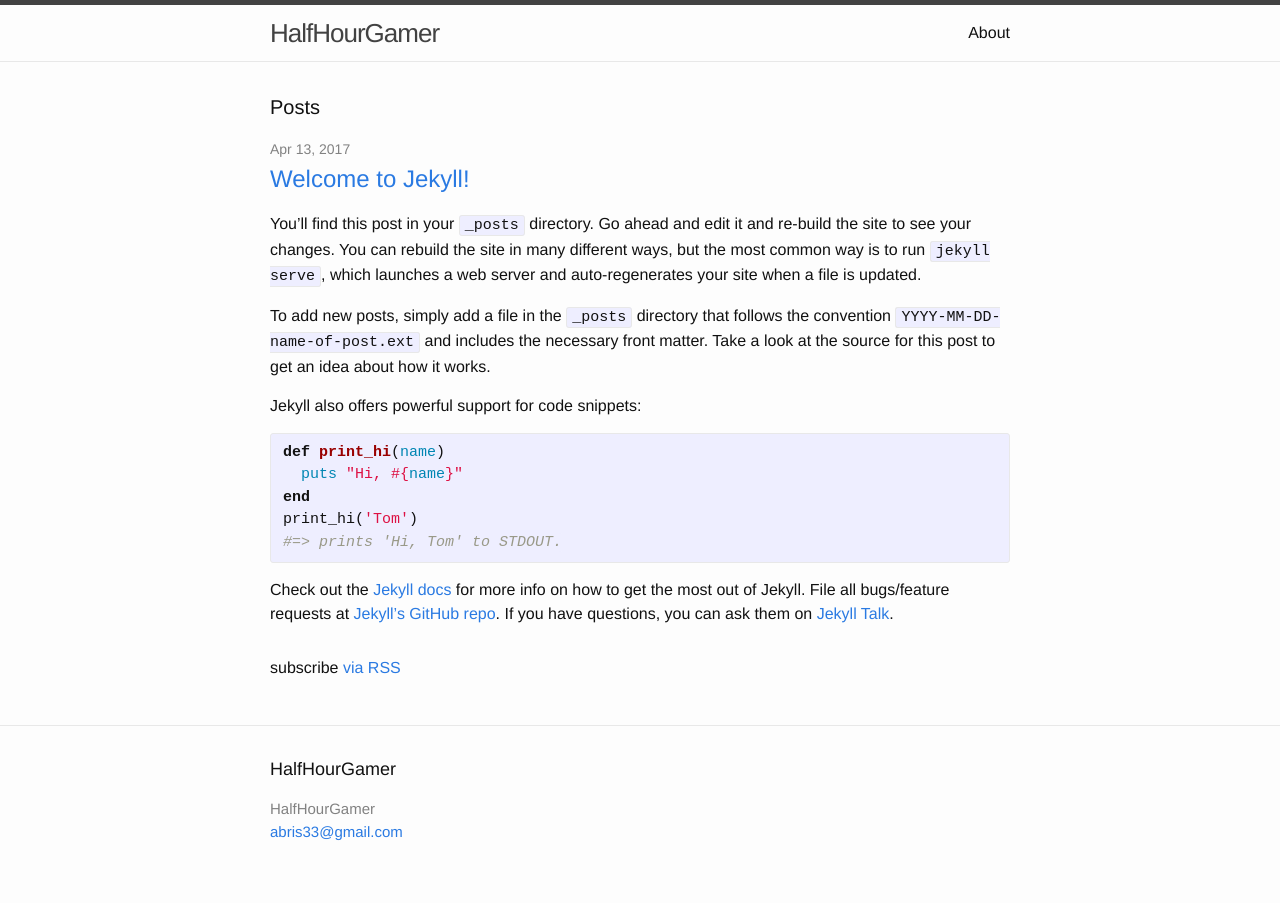
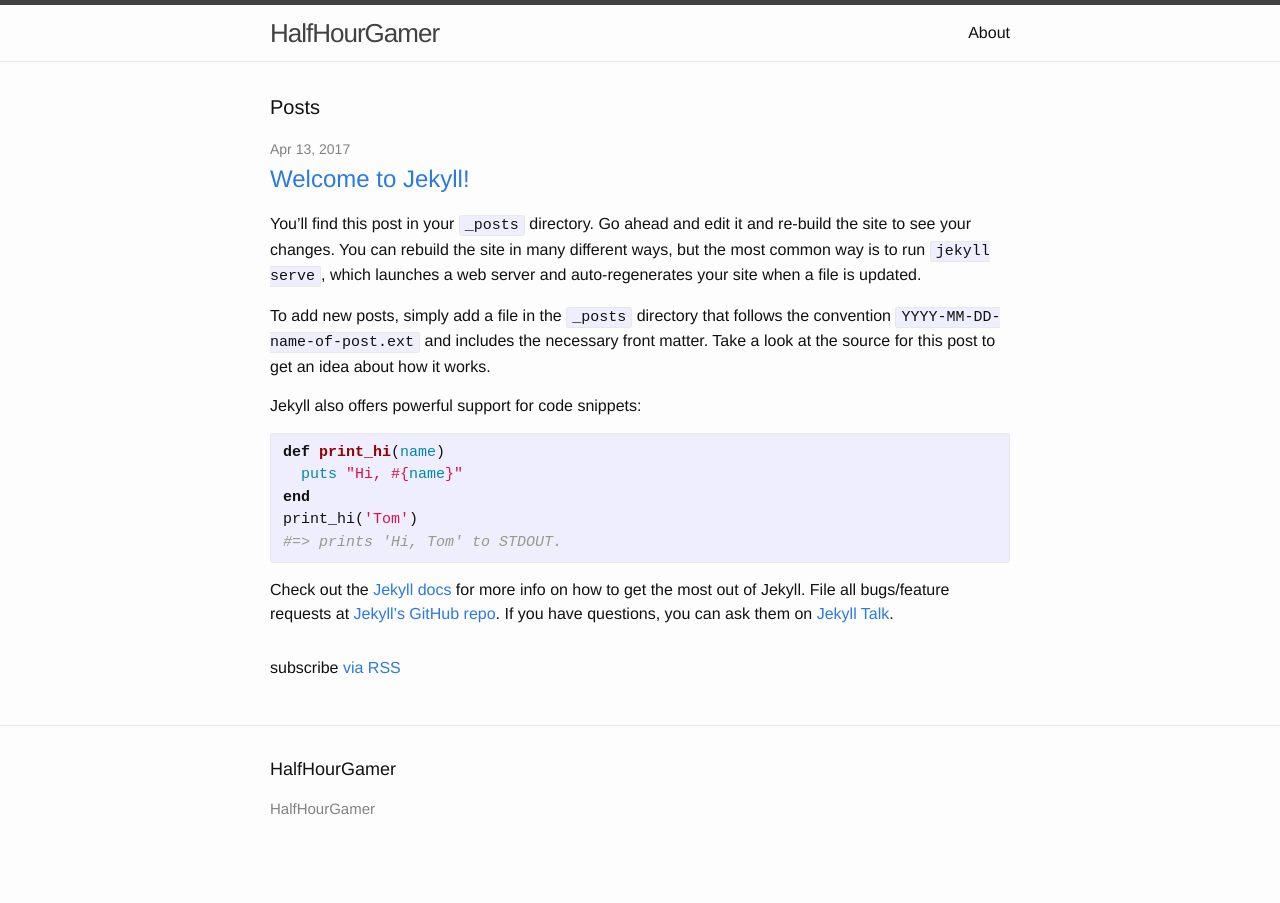
Before and after one commit to alex-brisnehan/alex-brisnehan.github.io, a Jekyll site: the page built from index.html, in a window 1280 px wide. Built offline with Jekyll 4.4.1, drawn with Linux system fonts in a browser that asks for light colours.

Commit message:
Update footer.html

```diff
--- a/_includes/footer.html
+++ b/_includes/footer.html
@@ -8,23 +8,11 @@
       <div class="footer-col footer-col-1">
         <ul class="contact-list">
           <li>{{ site.title }}</li>
-          <li><a href="mailto:{{ site.email }}">{{ site.email }}</a></li>
         </ul>
       </div>
 
       <div class="footer-col footer-col-2">
         <ul class="social-media-list">
-          {% if site.github_username %}
-          <li>
-            {% include icon-github.html username=site.github_username %}
-          </li>
-          {% endif %}
-
-          {% if site.twitter_username %}
-          <li>
-            {% include icon-twitter.html username=site.twitter_username %}
-          </li>
-          {% endif %}
         </ul>
       </div>
 
```
